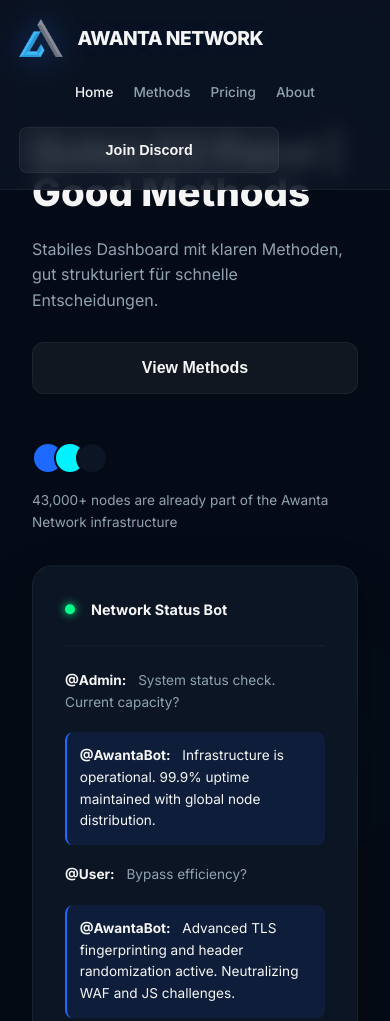
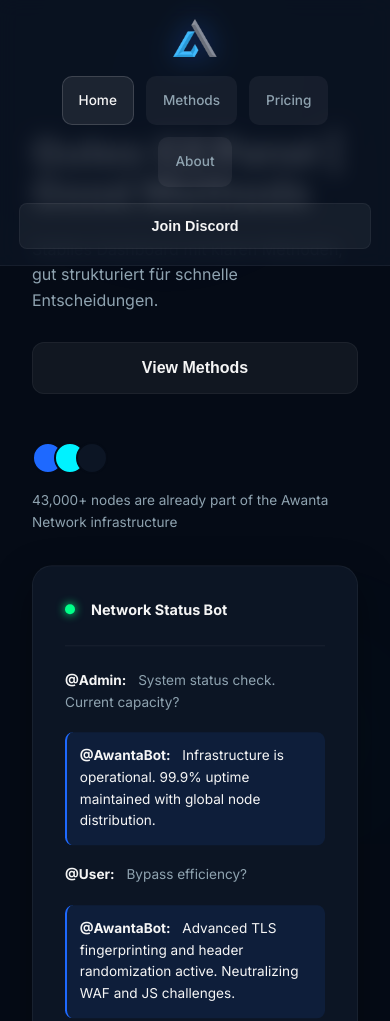
Before and after one commit to ogvoip/AwantaNetwork, a website: page index.html in a window 390 px wide. Shown: the top 1021 px of the page. Drawn offline with Linux system fonts and the light colour scheme.

Commit message:
Update style.css

```diff
--- a/style.css
+++ b/style.css
@@ -658,9 +658,19 @@ a {
 
 @media (max-width: 768px) {
     .nav-container {
-        flex-wrap: wrap;
+        flex-direction: column;
+        align-items: stretch;
         padding: 1rem 1.2rem;
         gap: 1rem;
+    }
+
+    .logo {
+        justify-content: center;
+        width: 100%;
+    }
+
+    .logo span {
+        display: none;
     }
 
     .nav-menu {
@@ -668,18 +678,31 @@ a {
         justify-content: center;
         flex-wrap: wrap;
         gap: 0.75rem;
+        order: 2;
     }
 
     .nav-link {
         font-size: 0.85rem;
-        padding: 0.4rem 0.25rem;
+        padding: 0.8rem 1rem;
+        background: rgba(255, 255, 255, 0.05);
+        border-radius: 10px;
+        border: 1px solid transparent;
+        transition: all 0.3s ease;
+    }
+
+    .nav-link:hover,
+    .nav-link.active {
+        color: var(--text-main);
+        border-color: rgba(255, 255, 255, 0.15);
+        background: rgba(255, 255, 255, 0.08);
     }
 
     .btn-discord {
         width: 100%;
-        max-width: 260px;
+        max-width: none;
         padding: 0.9rem 1.1rem;
-        align-self: center;
+        align-self: stretch;
+        order: 3;
     }
 
     .hero {
```
